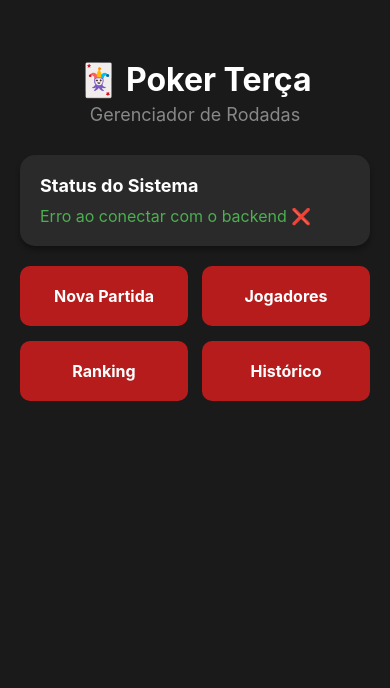
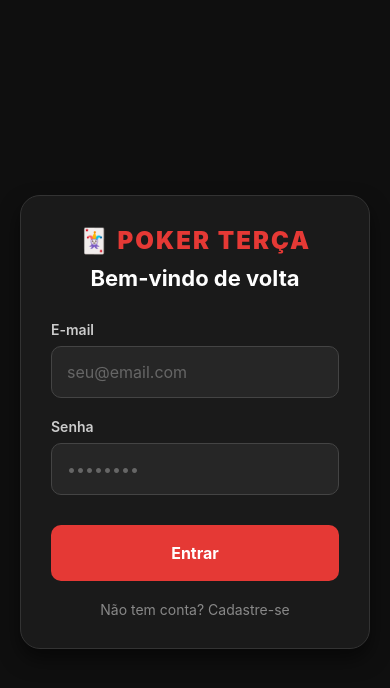
Before and after one commit to higinot/poker-terca, a React Native app in the folder frontend/: screen / in a window 390 px wide. Shown: the top 688 px of the page. Built offline with nearby package versions, Linux system fonts and the light colour scheme; no server answers.

Commit message:
Add Login and Signup screens and backend auth routes

```diff
--- a/frontend/App.js
+++ b/frontend/App.js
@@ -1,51 +1,134 @@
-import React, { useState, useEffect } from 'react';
-import { StyleSheet, Text, View, SafeAreaView, TouchableOpacity, ScrollView, useWindowDimensions } from 'react-native';
+import React, { useState } from 'react';
+import {
+  StyleSheet,
+  Text,
+  View,
+  SafeAreaView,
+  TouchableOpacity,
+  ScrollView,
+  TextInput,
+  useWindowDimensions,
+  Alert
+} from 'react-native';
 import { StatusBar } from 'expo-status-bar';
 
 export default function App() {
   const { width } = useWindowDimensions();
-  const [status, setStatus] = useState('Conectando ao backend...');
-
-  // Simulando busca no backend
-  useEffect(() => {
-    fetch('http://localhost:5000/api/status')
-      .then(res => res.json())
-      .then(data => setStatus(data.message))
-      .catch(err => setStatus('Erro ao conectar com o backend ❌'));
-  }, []);
+  const [screen, setScreen] = useState('login'); // 'login', 'signup', 'home'
+  const [email, setEmail] = useState('');
+  const [password, setPassword] = useState('');
+  const [loading, setLoading] = useState(false);
 
   const isLargeScreen = width > 768;
+
+  const handleLogin = async () => {
+    setLoading(true);
+    try {
+      const response = await fetch('http://localhost:5000/api/login', {
+        method: 'POST',
+        headers: { 'Content-Type': 'application/json' },
+        body: JSON.stringify({ email, password })
+      });
+      const data = await response.json();
+      if (data.success) {
+        setScreen('home');
+      } else {
+        alert(data.message);
+      }
+    } catch (error) {
+      alert('Erro ao conectar com o servidor');
+    } finally {
+      setLoading(false);
+    }
+  };
+
+  const handleRegister = async () => {
+    setLoading(true);
+    try {
+      const response = await fetch('http://localhost:5000/api/register', {
+        method: 'POST',
+        headers: { 'Content-Type': 'application/json' },
+        body: JSON.stringify({ email, password })
+      });
+      const data = await response.json();
+      alert(data.message);
+      if (data.success) setScreen('login');
+    } catch (error) {
+      alert('Erro ao cadastrar');
+    } finally {
+      setLoading(false);
+    }
+  };
+
+  if (screen === 'home') {
+    return (
+      <SafeAreaView style={styles.container}>
+        <StatusBar style="light" />
+        <View style={styles.content}>
+          <Text style={styles.title}>🃏 Bem-vindo ao Poker Terça!</Text>
+          <Text style={styles.subtitle}>Você está logado como {email}</Text>
+          <TouchableOpacity style={[styles.button, { marginTop: 20 }]} onPress={() => setScreen('login')}>
+            <Text style={styles.buttonText}>Sair</Text>
+          </TouchableOpacity>
+        </View>
+      </SafeAreaView>
+    );
+  }
 
   return (
     <SafeAreaView style={styles.container}>
       <StatusBar style="light" />
-      <ScrollView contentContainerStyle={[styles.content, isLargeScreen && styles.contentDesktop]}>
+      <ScrollView contentContainerStyle={styles.scrollContent}>
+        <View style={[styles.authCard, isLargeScreen && styles.authCardDesktop]}>
+          <Text style={styles.logo}>🃏 POKER TERÇA</Text>
+          <Text style={styles.authTitle}>
+            {screen === 'login' ? 'Bem-vindo de volta' : 'Crie sua conta'}
+          </Text>
 
-        <View style={styles.header}>
-          <Text style={styles.title}>🃏 Poker Terça</Text>
-          <Text style={styles.subtitle}>Gerenciador de Rodadas</Text>
-        </View>
+          <View style={styles.inputContainer}>
+            <Text style={styles.label}>E-mail</Text>
+            <TextInput
+              style={styles.input}
+              placeholder="seu@email.com"
+              placeholderTextColor="#666"
+              value={email}
+              onChangeText={setEmail}
+              keyboardType="email-address"
+              autoCapitalize="none"
+            />
+          </View>
 
-        <View style={styles.card}>
-          <Text style={styles.cardTitle}>Status do Sistema</Text>
-          <Text style={styles.statusText}>{status}</Text>
-        </View>
+          <View style={styles.inputContainer}>
+            <Text style={styles.label}>Senha</Text>
+            <TextInput
+              style={styles.input}
+              placeholder="••••••••"
+              placeholderTextColor="#666"
+              value={password}
+              onChangeText={setPassword}
+              secureTextEntry
+            />
+          </View>
 
-        <View style={[styles.menuGrid, isLargeScreen && styles.menuGridDesktop]}>
-          <TouchableOpacity style={styles.menuButton}>
-            <Text style={styles.buttonText}>Nova Partida</Text>
+          <TouchableOpacity
+            style={[styles.button, loading && styles.buttonDisabled]}
+            onPress={screen === 'login' ? handleLogin : handleRegister}
+            disabled={loading}
+          >
+            <Text style={styles.buttonText}>
+              {loading ? 'Carregando...' : (screen === 'login' ? 'Entrar' : 'Cadastrar')}
+            </Text>
           </TouchableOpacity>
-          <TouchableOpacity style={styles.menuButton}>
-            <Text style={styles.buttonText}>Jogadores</Text>
-          </TouchableOpacity>
-          <TouchableOpacity style={styles.menuButton}>
-            <Text style={styles.buttonText}>Ranking</Text>
-          </TouchableOpacity>
-          <TouchableOpacity style={styles.menuButton}>
-            <Text style={styles.buttonText}>Histórico</Text>
+
+          <TouchableOpacity
+            style={styles.switchButton}
+            onPress={() => setScreen(screen === 'login' ? 'signup' : 'login')}
+          >
+            <Text style={styles.switchText}>
+              {screen === 'login' ? 'Não tem conta? Cadastre-se' : 'Já tem conta? Faça Login'}
+            </Text>
           </TouchableOpacity>
         </View>
-
       </ScrollView>
     </SafeAreaView>
   );
@@ -54,74 +137,104 @@ export default function App() {
 const styles = StyleSheet.create({
   container: {
     flex: 1,
-    backgroundColor: '#1a1a1a',
+    backgroundColor: '#0f0f0f',
+  },
+  scrollContent: {
+    flexGrow: 1,
+    justifyContent: 'center',
+    alignItems: 'center',
+    padding: 20,
   },
   content: {
+    flex: 1,
+    justifyContent: 'center',
+    alignItems: 'center',
     padding: 20,
-    alignItems: 'center',
   },
-  contentDesktop: {
-    paddingHorizontal: '10%',
+  authCard: {
+    width: '100%',
+    maxWidth: 400,
+    backgroundColor: '#1a1a1a',
+    borderRadius: 20,
+    padding: 30,
+    borderWidth: 1,
+    borderColor: '#333',
+    shadowColor: '#000',
+    shadowOffset: { width: 0, height: 10 },
+    shadowOpacity: 0.5,
+    shadowRadius: 20,
+    elevation: 10,
   },
-  header: {
-    marginTop: 40,
-    marginBottom: 30,
-    alignItems: 'center',
+  authCardDesktop: {
+    maxWidth: 450,
+    padding: 40,
   },
-  title: {
-    fontSize: 32,
+  logo: {
+    fontSize: 24,
+    fontWeight: '900',
+    color: '#e53935',
+    textAlign: 'center',
+    marginBottom: 10,
+    letterSpacing: 2,
+  },
+  authTitle: {
+    fontSize: 22,
     fontWeight: 'bold',
     color: '#fff',
-    marginBottom: 5,
+    textAlign: 'center',
+    marginBottom: 30,
   },
-  subtitle: {
-    fontSize: 18,
-    color: '#888',
+  inputContainer: {
+    marginBottom: 20,
   },
-  card: {
-    width: '100%',
-    maxWidth: 600,
-    backgroundColor: '#2a2a2a',
-    borderRadius: 15,
-    padding: 20,
-    marginBottom: 20,
-    shadowColor: '#000',
-    shadowOffset: { width: 0, height: 4 },
-    shadowOpacity: 0.3,
-    shadowRadius: 5,
-    elevation: 8,
+  label: {
+    color: '#ccc',
+    marginBottom: 8,
+    fontSize: 14,
+    fontWeight: '600',
   },
-  cardTitle: {
-    fontSize: 18,
-    fontWeight: 'bold',
+  input: {
+    backgroundColor: '#262626',
+    borderRadius: 10,
+    padding: 15,
     color: '#fff',
-    marginBottom: 10,
+    fontSize: 16,
+    borderWidth: 1,
+    borderColor: '#444',
   },
-  statusText: {
-    color: '#4caf50',
-    fontSize: 16,
+  button: {
+    backgroundColor: '#e53935',
+    borderRadius: 10,
+    padding: 18,
+    alignItems: 'center',
+    marginTop: 10,
   },
-  menuGrid: {
-    width: '100%',
-    maxWidth: 600,
-    flexDirection: 'row',
-    flexWrap: 'wrap',
-    justifyContent: 'space-between',
-  },
-  menuGridDesktop: {
-    maxWidth: 800,
-  },
-  menuButton: {
-    width: '48%',
-    backgroundColor: '#b71c1c',
-    padding: 20,
-    borderRadius: 10,
-    marginBottom: 15,
-    alignItems: 'center',
+  buttonDisabled: {
+    backgroundColor: '#7f2b2b',
   },
   buttonText: {
     color: '#fff',
     fontWeight: 'bold',
     fontSize: 16,
+  },
+  switchButton: {
+    marginTop: 20,
+    alignItems: 'center',
+  },
+  switchText: {
+    color: '#888',
+    fontSize: 14,
+  },
+  title: {
+    fontSize: 24,
+    fontWeight: 'bold',
+    color: '#fff',
+    textAlign: 'center',
+  },
+  subtitle: {
+    fontSize: 16,
+    color: '#888',
+    marginTop: 10,
+    textAlign: 'center',
   }
 });
```
Also changed, not shown: 1 other file (tests, documents, lock files or other folders).
